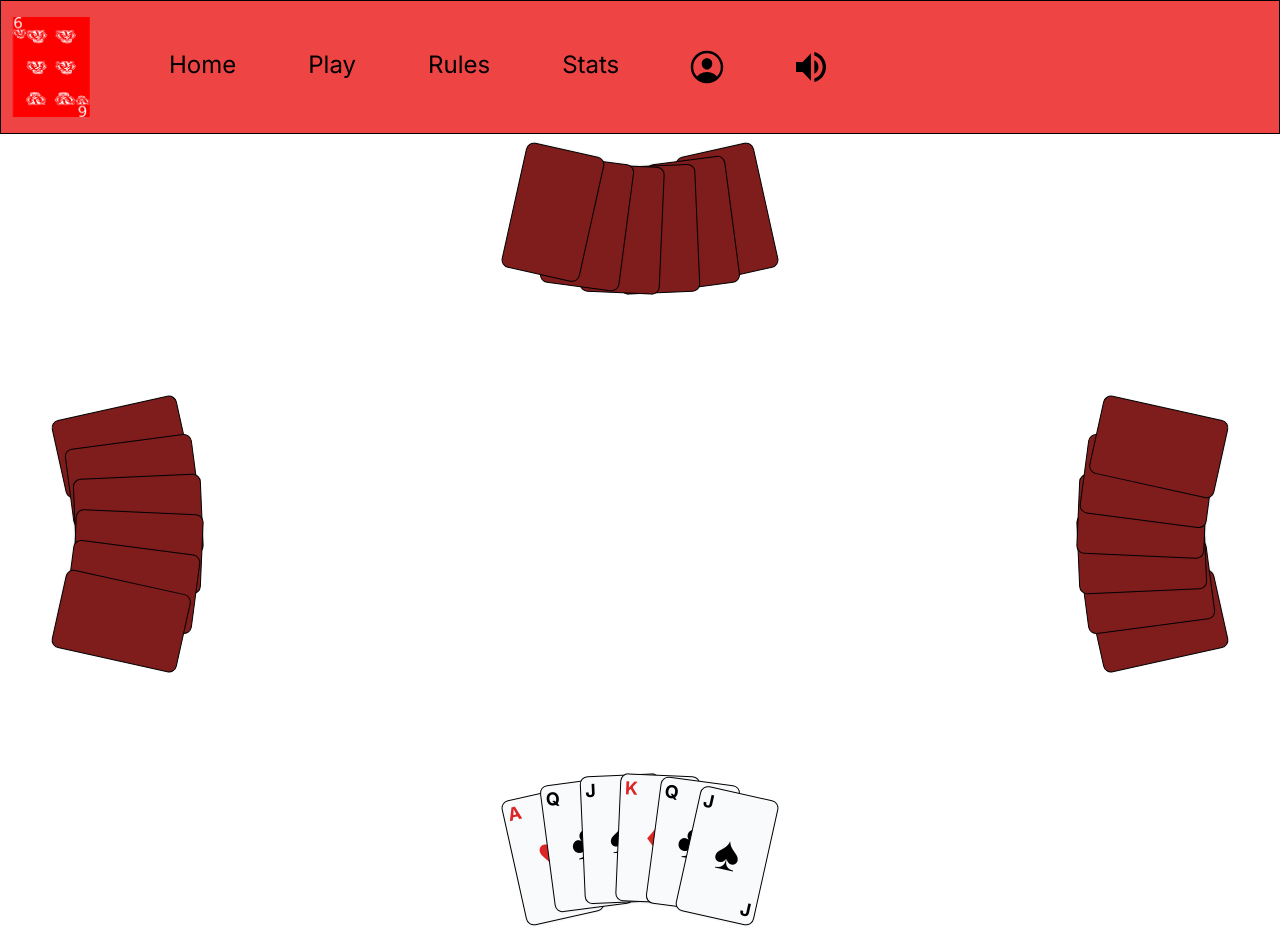
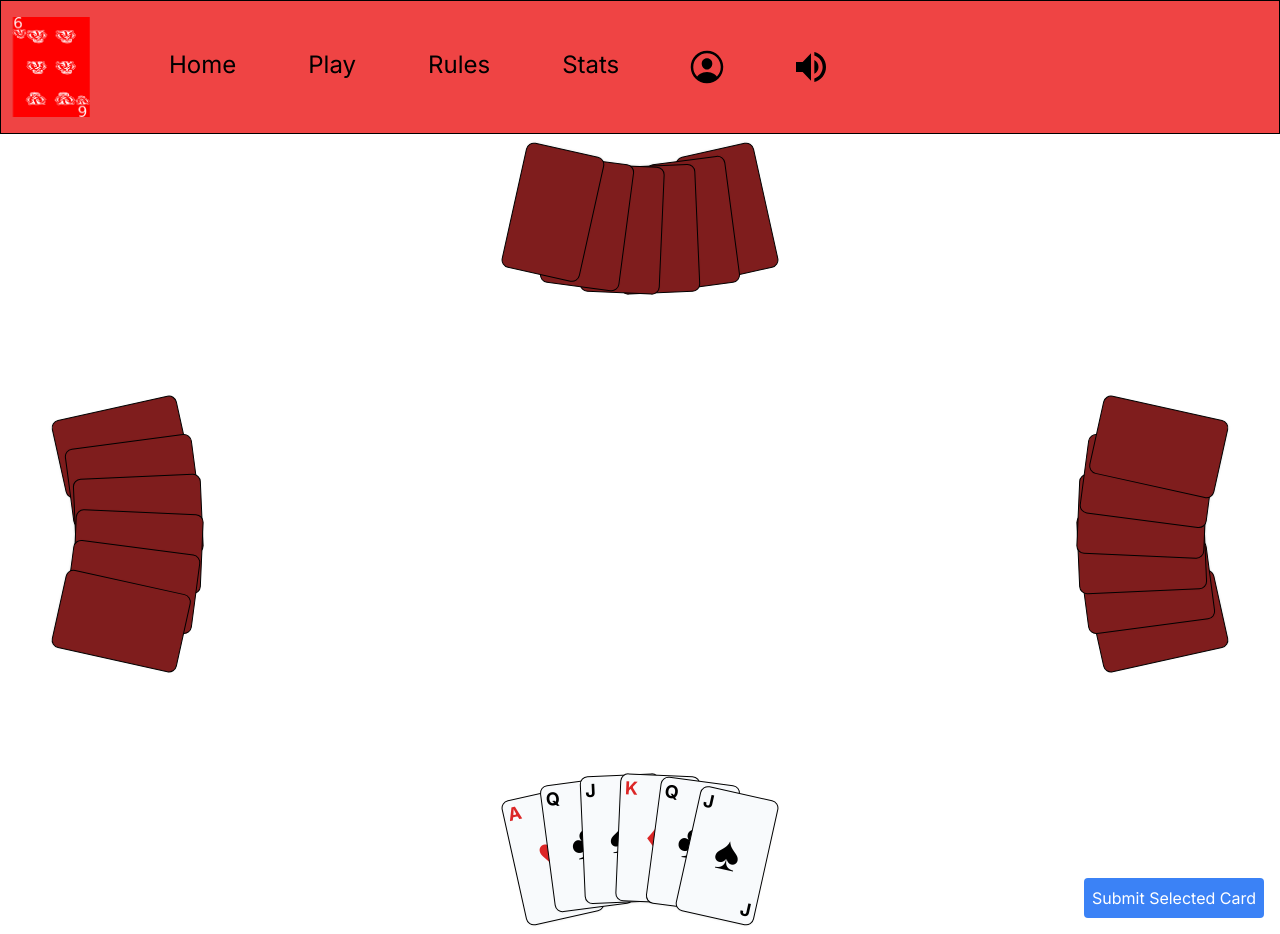
Before and after one commit to JaimeZepeda08/SixOfBadgers, a Next.js app in the folder euchreGame/frontend/: page /game in a window 1280 px wide. Built offline with nearby package versions, Linux system fonts and the light colour scheme.

Commit message:
button in game page will now submit current sel card to server

```diff
--- a/euchreGame/frontend/src/app/game/page.tsx
+++ b/euchreGame/frontend/src/app/game/page.tsx
@@ -2,6 +2,7 @@
 
 import React, { use, useState, useEffect } from "react";
 import Hand from "../../components/Hand";
+import { currentSelectedCard } from '@/lib/userService';
 
 /**
  * Home component representing the main page of the game. Each person
@@ -49,6 +50,17 @@ export default function Home() {
     console.log("Remove option of touching others cards")
   };
 
+  const handleSubmit = async (event: React.FormEvent<HTMLFormElement>) => {
+    event.preventDefault();
+    if (selectedCard && selectedCard.suit !== "?" && selectedCard.value !== "?") {
+        const formData = new FormData();
+        formData.append("suit", selectedCard.suit);
+        formData.append("value", selectedCard.value);
+        await currentSelectedCard(formData);
+    }
+};
+
+
   return (
     <div className="h-screen flex justify-center items-center relative">
       <div className="absolute bottom-8" style={{ transform: "rotate(0deg)" }}>
@@ -63,6 +75,11 @@ export default function Home() {
       <div className="absolute right-0" style={{ transform: "rotate(270deg)" }}>
         <Hand cards={opponents} onCardSelect={handleOppSelect}/>
       </div>
+      <form onSubmit={handleSubmit} className="absolute bottom-0 right-0 m-4">
+        <button type="submit" className="p-2 bg-blue-500 text-white rounded hover:bg-blue-700">
+            Submit Selected Card
+        </button>
+        </form>
     </div>
   );
 }
--- a/euchreGame/frontend/src/lib/userService.tsx
+++ b/euchreGame/frontend/src/lib/userService.tsx
@@ -35,7 +35,7 @@ export async function getGameRecords() {
 }
 
 export async function createUser(formData: FormData) {
-    "use server"
+    // "use server"
     const url = `http://${localhost}:8080/player/save`;
     const user = {
         userName: formData.get("userName"),
@@ -61,13 +61,13 @@ export async function createUser(formData: FormData) {
 }
 
 export async function currentSelectedCard(formData: FormData) {
-    "use server"
+    // "use server"
     const url = `http://${localhost}:8080/selected_card`;
     const card = {
-        suite: formData.get("suite"),
+        suite: formData.get("suit"),
         value: formData.get("value")
     }
-    console.log(card);
+    console.log(card)
     try {
         const res = await fetch(url, {
             method: 'POST',
@@ -86,7 +86,7 @@ export async function currentSelectedCard(formData: FormData) {
 }
 
 export async function getUser(formData: FormData) {
-    "use server"
+    // "use server"
     const url = `http://${localhost}:8080/player/get`;
     const user = {
         userName: formData.get("userName"),
```
